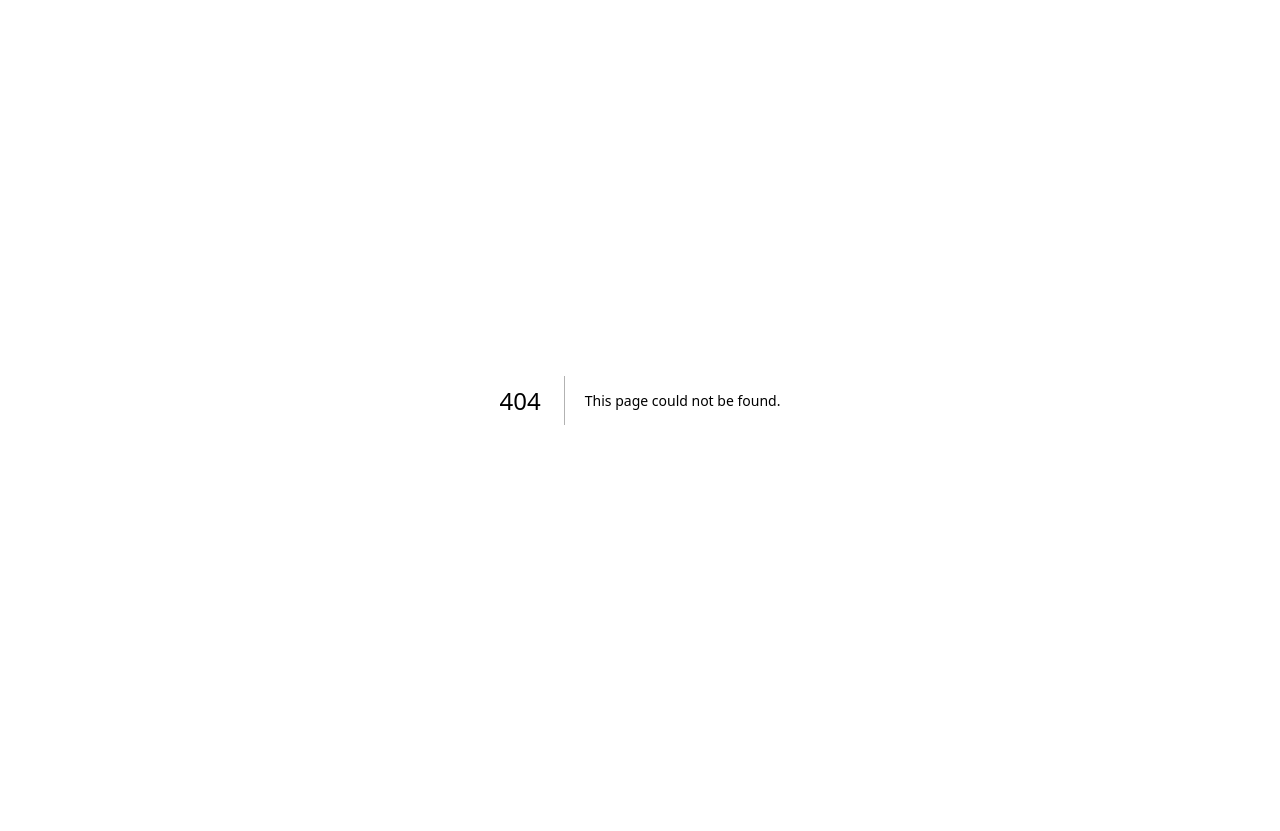
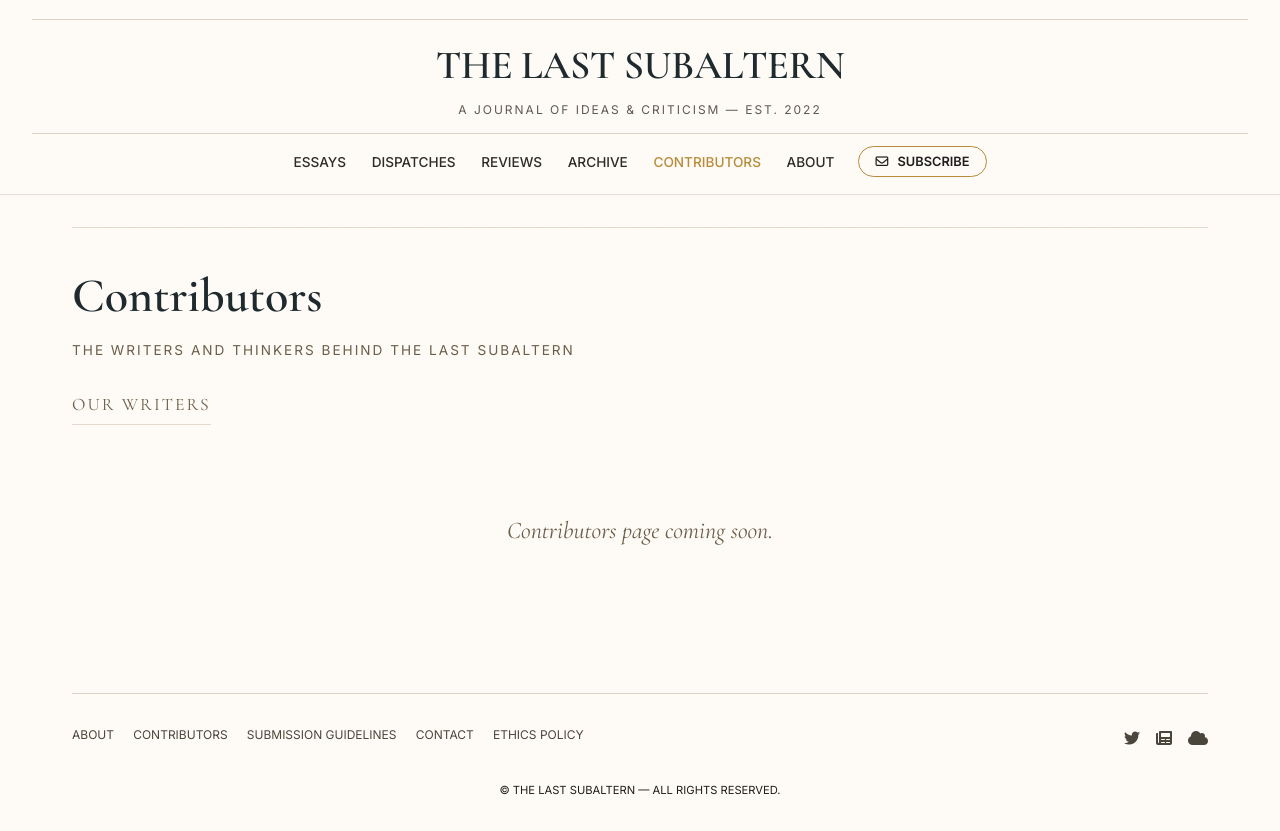
Before and after one commit to Almutazili/The-Last-Subaltern, a Next.js app: page /contributors in a window 1280 px wide. Before the commit this address had no page. Before the commit the page ends 800 px from the top, so only its background shows below. Built offline with nearby package versions, Linux system fonts and the light colour scheme.

Commit message:
Create contributors.js

```diff
--- /dev/null
+++ b/pages/contributors.js
@@ -0,0 +1,45 @@
+import Layout from '../components/Layout'
+import fs from 'fs'
+import path from 'path'
+
+export async function getStaticProps() {
+  const filePath = path.join(process.cwd(), 'content', 'contributors.json')
+  const data = fs.existsSync(filePath) ? JSON.parse(fs.readFileSync(filePath, 'utf8')) : { contributors: [] }
+  return { props: { contributors: data.contributors || [] } }
+}
+
+export default function ContributorsPage({ contributors }) {
+  return (
+    <Layout title="Contributors" activePage="contributors">
+      <style>{`
+        .page-title { font-family: 'Cormorant Garamond', serif; font-size: 3rem; font-weight: 600; color: #1e2a2e; margin-bottom: 0.5rem; }
+        .page-subtitle { color: #6b5e4a; font-size: 0.85rem; text-transform: uppercase; letter-spacing: 2px; margin-bottom: 2rem; }
+        .contributors-grid { display: grid; grid-template-columns: repeat(auto-fill, minmax(300px, 1fr)); gap: 2rem; margin-top: 1.5rem; }
+        .contributor-card { border-bottom: 1px dashed #e2d9cf; padding-bottom: 1.2rem; }
+        .contributor-name { font-family: 'Cormorant Garamond', serif; font-size: 1.4rem; font-weight: 600; color: #1e2a2e; margin-bottom: 0.3rem; }
+        .contributor-role { font-size: 0.7rem; text-transform: uppercase; letter-spacing: 1px; color: #b78c3a; font-weight: 500; margin-bottom: 0.5rem; }
+        .contributor-bio { font-size: 0.9rem; color: #35332d; line-height: 1.5; }
+        .empty-state { text-align: center; padding: 4rem 0; color: #6b5e4a; font-family: 'Cormorant Garamond', serif; font-size: 1.5rem; font-style: italic; }
+      `}</style>
+
+      <div className="thin-divider" style={{marginTop: 0}}></div>
+      <h1 className="page-title">Contributors</h1>
+      <p className="page-subtitle">The writers and thinkers behind The Last Subaltern</p>
+      <div className="section-head">Our Writers</div>
+
+      {contributors.length === 0 ? (
+        <div className="empty-state">Contributors page coming soon.</div>
+      ) : (
+        <div className="contributors-grid">
+          {contributors.map((c, i) => (
+            <div className="contributor-card" key={i}>
+              <div className="contributor-name">{c.name}</div>
+              {c.role && <div className="contributor-role">{c.role}</div>}
+              {c.bio && <div className="contributor-bio">{c.bio}</div>}
+            </div>
+          ))}
+        </div>
+      )}
+    </Layout>
+  )
+}
```
